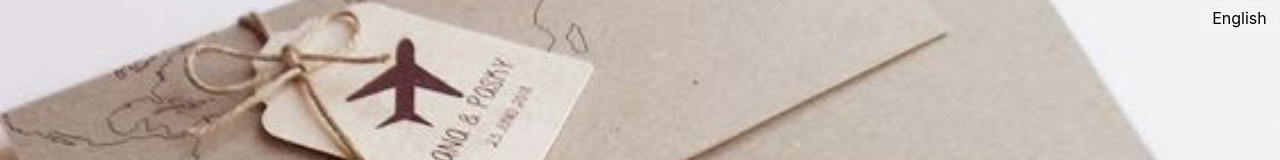
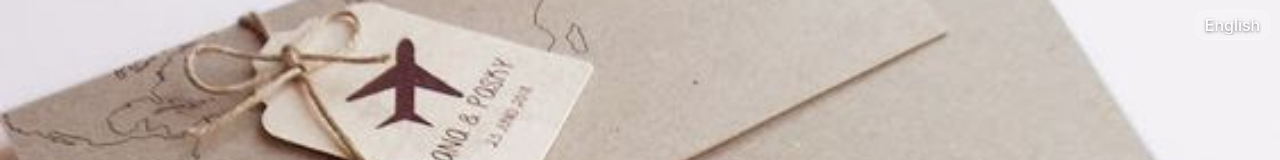
Before and after one commit to soumia-elyakni/norophilia-bc, a React (Create React App) app: page / in a window 1280 px wide. Shown: the top 160 px of the page. Built offline with nearby package versions, Linux system fonts and the light colour scheme.

Commit message:
Update App.css
Updates language selector with his hover & option style

```diff
--- a/src/App.css
+++ b/src/App.css
@@ -8,28 +8,35 @@
 .language-selector {
   appearance: none;
   position: fixed;
-  top: 3px;
-  right: 3px;
-  background-color: rgba(255, 255, 255, 0.1);
-  backdrop-filter: blur(10px);
-  border: 1px solid rgba(255, 255, 255, 0.2);
-  border-radius: 20px;
+  top: 10px;
+  right: 10px;
+  background-color: rgba(255, 255, 255, 0.15);
+  backdrop-filter: blur(12px) saturate(180%);
+  -webkit-backdrop-filter: blur(12px) saturate(180%);
+  border: 1px solid rgba(255, 255, 255, 0.3);
+  border-radius: 12px;
+  color: white;
+  text-shadow: 0px 1px 3px rgba(0, 0, 0, 0.5);
   font-size: 16px;
+  font-weight: 500;
   padding: 4px;
   cursor: pointer;
   outline: none;
   font-family: inherit;
   transition: all 0.3s ease;
   text-align: center;
+  z-index: 1000;
 }
+
 .language-selector:hover {
-  background-color: rgba(255, 255, 255, 0.15);
-  border-color: rgba(255, 255, 255, 0.4);
+  background-color: rgba(255, 255, 255, 0.25);
+  border-color: rgba(255, 255, 255, 0.5);
 }
 
 .language-selector .option {
-  background-color: #1a1a1a;
+  background-color: #2c2c2c;
   color: white;
+  text-shadow: none;
   padding: 0;
   margin: 0;
   padding-left: 1em;
```
